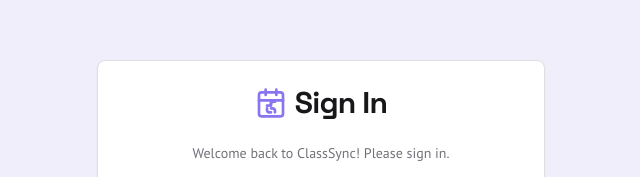
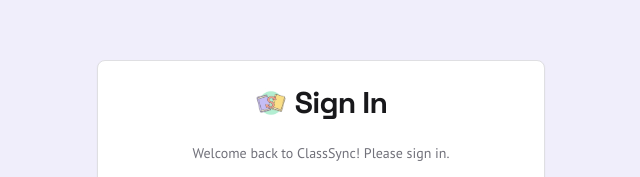
Before and after one commit to ivonneschwie/Class-Sync, a Next.js app: page /login in a window 1280 px wide. Shown: the part 138-315 px from the top of the page, without its empty margins (319-959 px from the left). Built offline with nearby package versions, Linux system fonts and the light colour scheme; no server answers.

Commit message:
all the other issues are resolved, no need to address them in the future

```diff
--- a/src/app/layout.tsx
+++ b/src/app/layout.tsx
@@ -10,6 +10,9 @@
 export const metadata: Metadata = {
   title: 'ClassSync',
   description: 'Manage your school schedule, find study groups, and summarize notes with AI.',
+  icons: {
+    icon: '/ClassSyncLogo.png',
+  },
 };
 
 export default function RootLayout({
--- a/src/components/icons.tsx
+++ b/src/components/icons.tsx
@@ -1,65 +1,26 @@
+import Image from 'next/image';
 import type { SVGProps } from "react";
+import logoImg from '@/app/ClassSyncLogo.png';
 
-// The original logo
-function LogoOld(props: SVGProps<SVGSVGElement>) {
+/**
+ * Logo component using the custom ClassSyncLogo.png image.
+ */
+export function Logo({ className, ...props }: { className?: string } & any) {
   return (
-    <svg
-      xmlns="http://www.w3.org/2000/svg"
-      width="24"
-      height="24"
-      viewBox="0 0 24 24"
-      fill="none"
-      stroke="currentColor"
-      strokeWidth="2"
-      strokeLinecap="round"
-      strokeLinejoin="round"
-      {...props}
-    >
-      <path d="M8 2v4" />
-      <path d="M16 2v4" />
-      <path d="M10.24 6.5a8 8 0 0 0-4.24 6" />
-      <path d="m16 6-2.5 2.5" />
-      <path d="M13.76 9.5a8 8 0 0 1 4.24 6" />
-      <path d="M3 10h18" />
-      <path d="M8 18v-4" />
-      <path d="M16 18v-4" />
-      <rect width="18" height="18" x="3" y="4" rx="2" />
-    </svg>
+    <div className={className} {...props}>
+      <Image
+        src={logoImg}
+        alt="ClassSync Logo"
+        width={40}
+        height={40}
+        priority
+        className="object-contain"
+      />
+    </div>
   );
 }
 
-/**
- * Logo Option 1 (Default): A calendar with a sync icon, representing scheduled synchronization.
- */
-export function Logo(props: SVGProps<SVGSVGElement>) {
-  return (
-    <svg
-      xmlns="http://www.w3.org/2000/svg"
-      width="24"
-      height="24"
-      viewBox="0 0 24 24"
-      fill="none"
-      stroke="currentColor"
-      strokeWidth="2"
-      strokeLinecap="round"
-      strokeLinejoin="round"
-      {...props}
-    >
-      <rect width="18" height="18" x="3" y="4" rx="2" ry="2" />
-      <line x1="16" y1="2" x2="16" y2="6" />
-      <line x1="8" y1="2" x2="8" y2="6" />
-      <line x1="3" y1="10" x2="21" y2="10" />
-      <path d="M12 14v-1a2 2 0 0 1 2-2h1" />
-      <path d="M15 19v-1a2 2 0 0 0-2-2h-1" />
-      <path d="M12 19h-1a2 2 0 0 1-2-2v-1" />
-      <path d="M9 14h1a2 2 0 0 0 2-2v-1" />
-    </svg>
-  );
-}
-
-/**
- * Logo Option 2: A book with a clock face, representing study and time management.
- */
+// Keeping the other options as SVGs just in case
 export function LogoOption2(props: SVGProps<SVGSVGElement>) {
   return (
     <svg
@@ -83,9 +44,6 @@
   );
 }
 
-/**
- * Logo Option 3: A calendar with a checkmark, representing completed tasks or a clear schedule.
- */
 export function LogoOption3(props: SVGProps<SVGSVGElement>) {
   return (
     <svg
```
Also changed, not shown: src/app/ClassSyncLogo.png (added).
